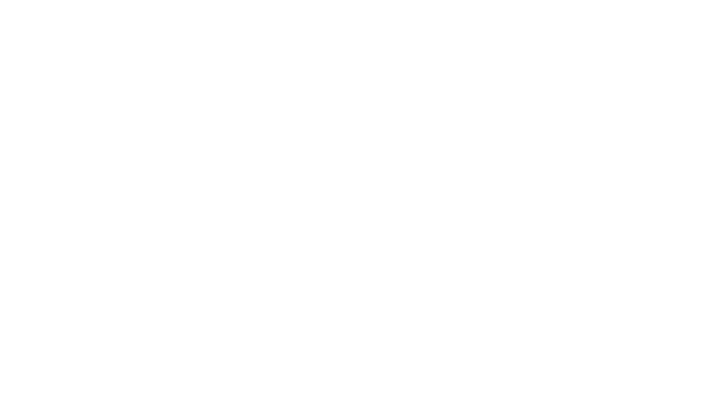
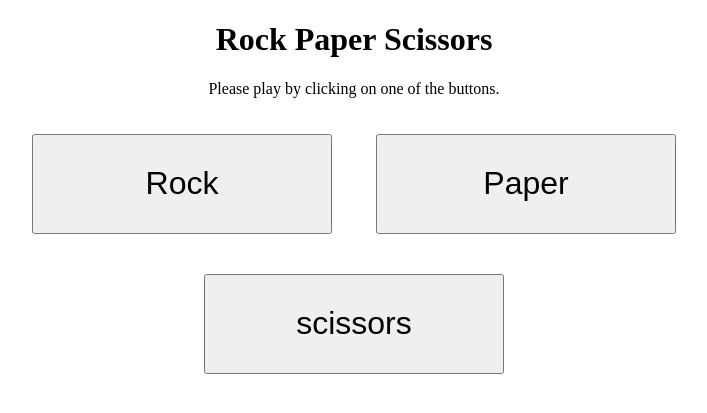
Before and after one commit to noragne/rock-paper-scissors, a plain HTML site: page index.html in a window 1280 px wide. Shown: the whole page, without its empty margins (286-993 px from the left). Drawn offline with Linux system fonts and the light colour scheme.

Commit message:
create 3 buttons and some elements and styles

```diff
--- a/index.html
+++ b/index.html
@@ -5,8 +5,31 @@
     <meta name="viewport" content="width=device-width, initial-scale=1.0">
     <meta http-equiv="X-UA-Compatible" content="ie=edge">
     <title>Rock Paper Scissors</title>
+    <style>
+        main {
+            width: 70%;
+            margin: auto;
+            text-align: center;
+        }
+        button {
+            width: 300px;
+            height: 100px;
+            margin: 20px;
+            font-size: 2em;
+        }
+
+
+    </style>
 </head>
 <body>
+    <main>
+        <h1>Rock Paper Scissors</h1>
+        <p>Please play by clicking on one of the buttons.</p>
+        <button id="rock">Rock</button>
+        <button id="paper">Paper</button>
+        <button id="scissors">scissors</button>
+        <p id="result"></p>
+    </main>
 
     <script>
         let computerPlay = () => {
```
